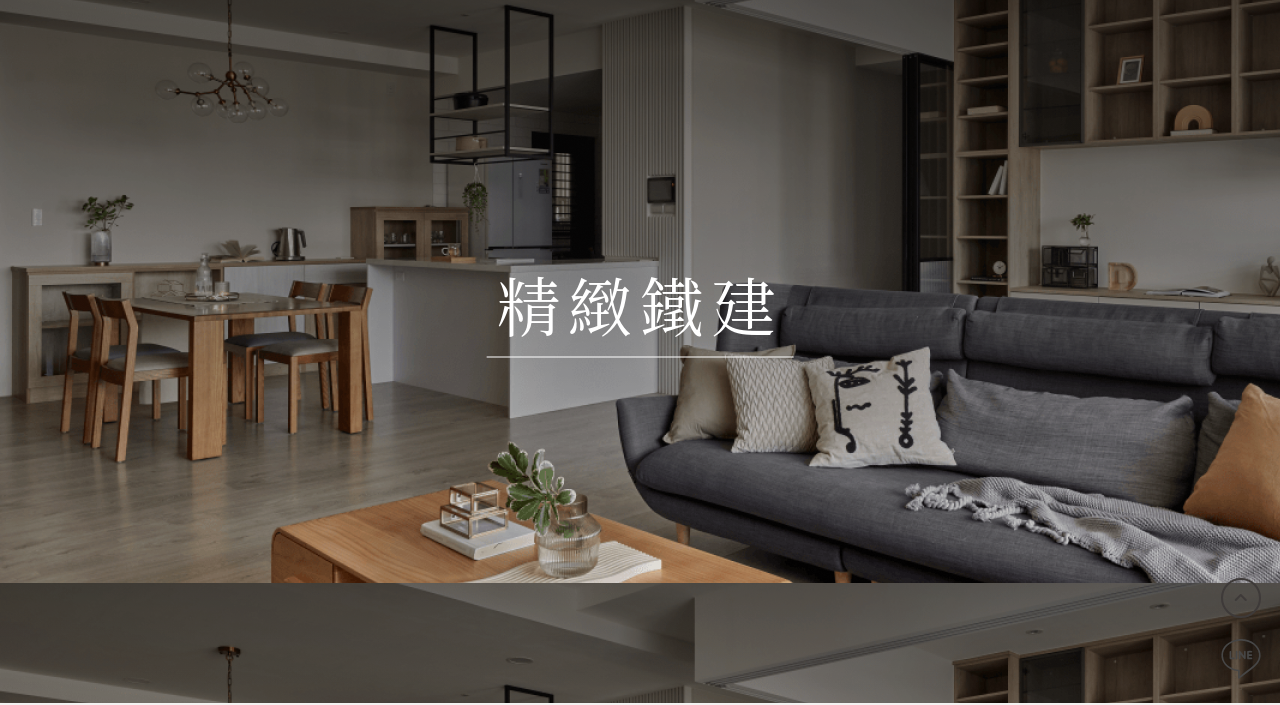
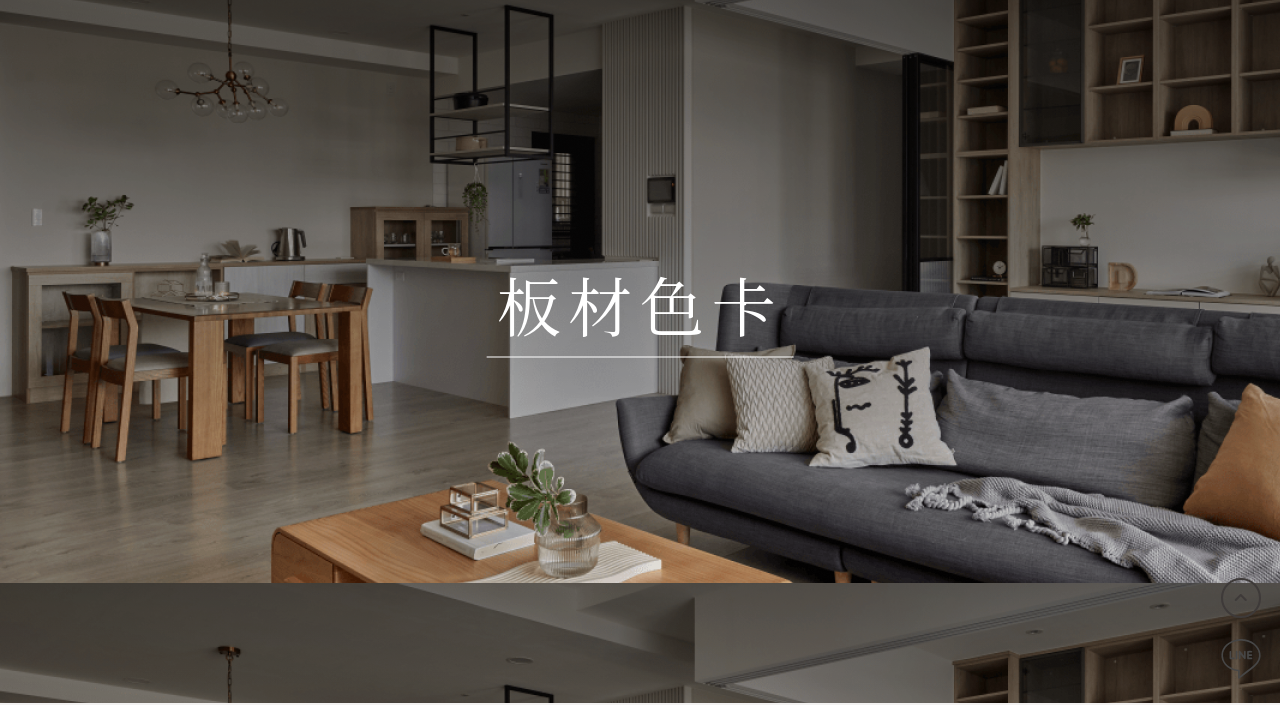
Before and after one commit to je8903042009/je8903042009.github.io, a plain HTML site: page Interior/prdList/furniture_plate.html in a window 1280 px wide. Shown: the part 97-802 px from the top of the page. Drawn offline with nearby package versions, Linux system fonts and the light colour scheme.

Commit message:
Update furniture_plate.html

```diff
--- a/Interior/prdList/furniture_plate.html
+++ b/Interior/prdList/furniture_plate.html
@@ -44,7 +44,7 @@
     </header>
 
     <div class="BannerArea">
-        <h1 class="BannerText">精緻鐵建</h1>
+        <h1 class="BannerText">板材色卡</h1>
     </div>
     <!--main-->
     <main>
```
